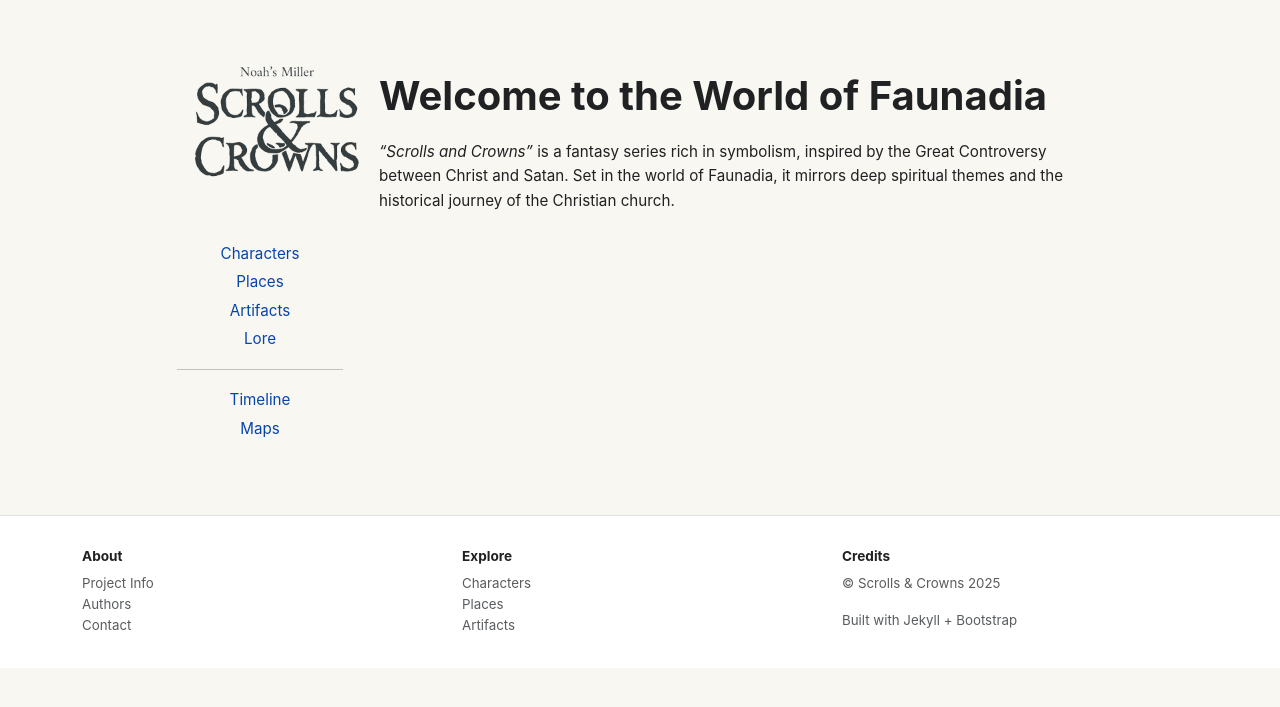
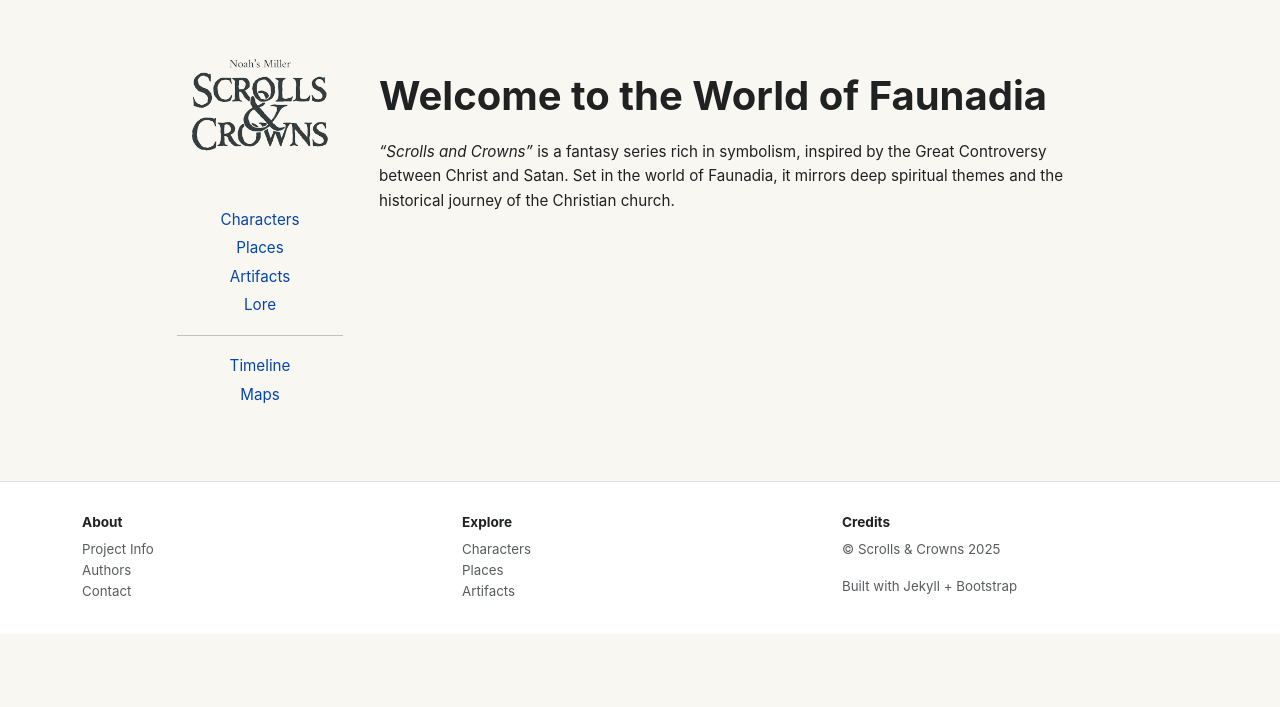
Before and after one commit to scrollsandcrowns/Wiki, a Jekyll site: the page built from index.html, in a window 1280 px wide. Shown: the top 707 px of the page. Built offline with Jekyll 4.4.1, drawn with Linux system fonts in a browser that asks for light colours.

Commit message:
Update nav_sidebar.html

```diff
--- a/_includes/nav_sidebar.html
+++ b/_includes/nav_sidebar.html
@@ -1,12 +1,10 @@
 <!-- Desktop sidebar nav (visible md+ only) -->
 <aside class="col-lg-2 col-md-3 mb-4 d-none d-md-block text-center">
 
-  <!-- Logo on top of sidebar -->
   <div class="mb-3">
     <img src="{{ '/assets/img/logo.png' | relative_url }}"
-         class="img-fluid rounded-circle"
-         alt="{{ site.title }} logo"
-         style="max-width: 200px;">
+         class="img-fluid rounded"
+         alt="{{ site.title }}">
   </div>
 
   <nav class="simple-nav d-flex flex-column">
```
